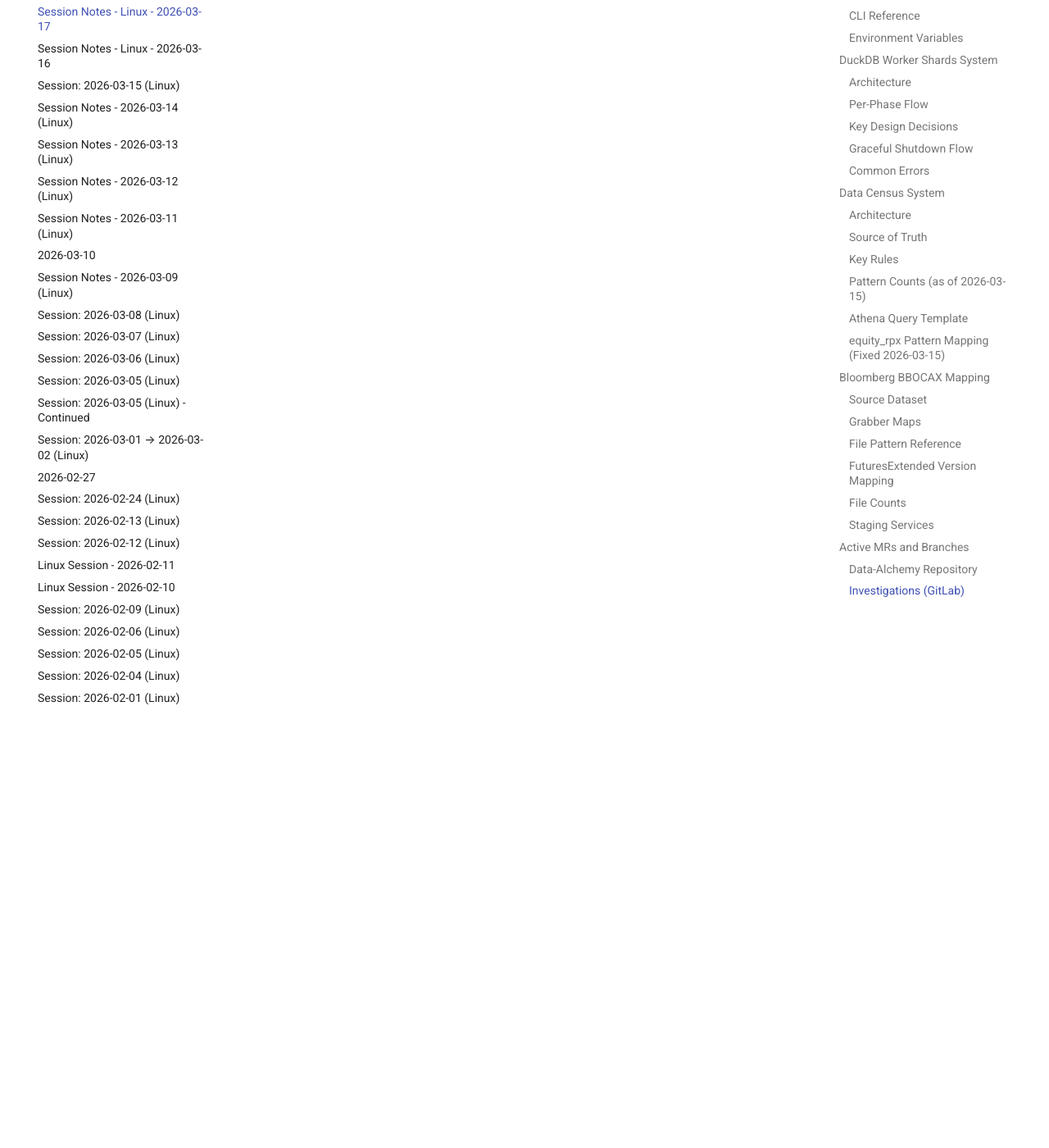
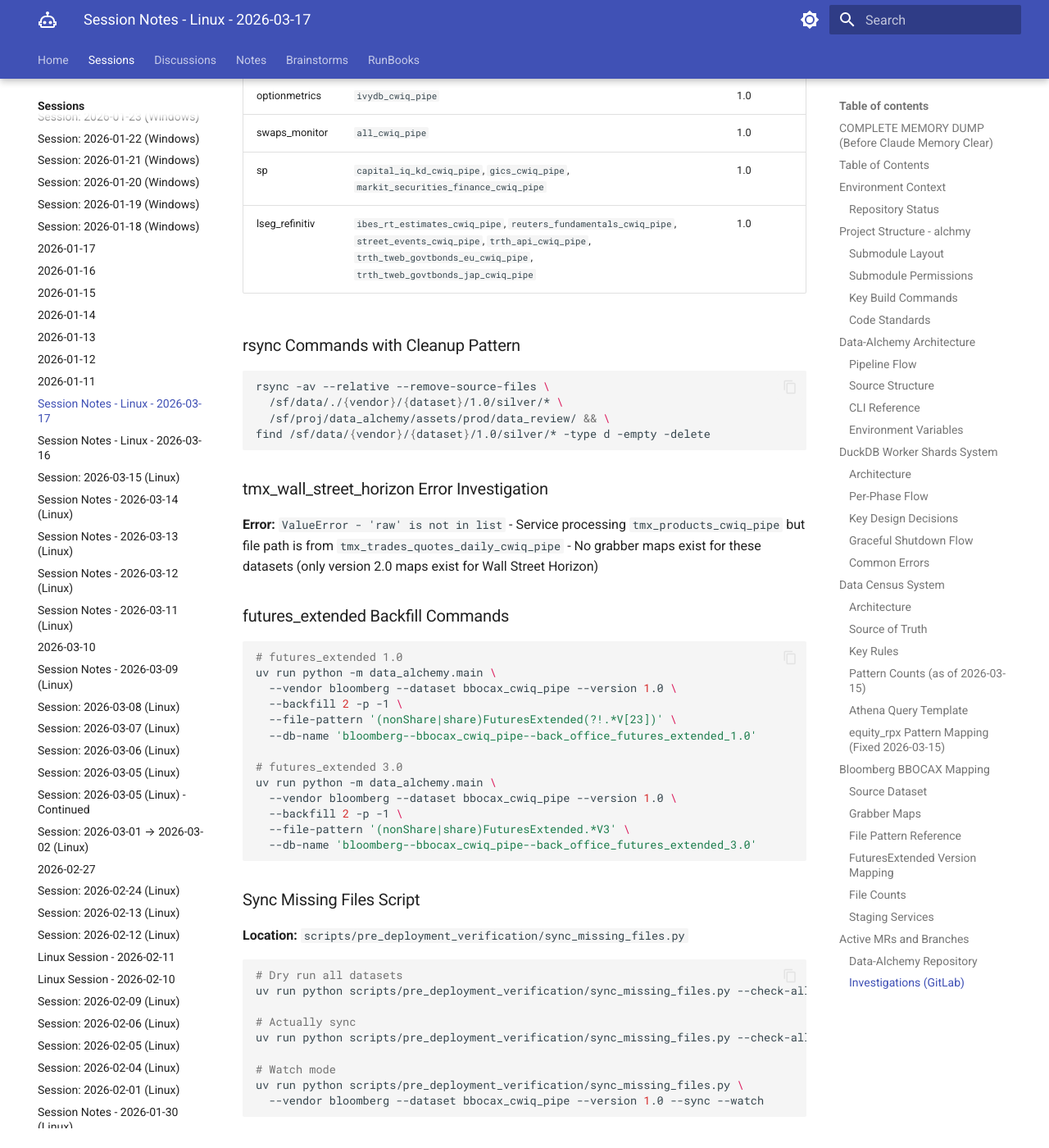
Before and after one commit to ThanuMahee12/AgentContext, an MkDocs documentation site: the page built from docs/sessions/claude/l-2026-03-17.md, in a window 1280 px wide and 1400 px high, scrolled down 15136 px. Shown: the whole window at 82% size. Built offline with MkDocs 1.6.1 and Material for MkDocs 9.7.7, drawn with Linux system fonts in a browser that asks for light colours; some of the changed text lies outside the part shown.

Commit message:
docs: update session l-2026-03-17

````diff
--- a/docs/sessions/claude/l-2026-03-17.md
+++ b/docs/sessions/claude/l-2026-03-17.md
@@ -544,3 +544,97 @@ All jobs complete: 3000/3000
 **Log File Location:** `LOG_DIR/_process/YYYYMMDD/HHMMSS.log`
 
 ---
+
+## Session Part 2 (Continued after context compaction)
+
+### Verified Dataset Names for rsync Commands
+
+Checked grabber maps and service files for correct dataset names:
+
+| Vendor | Dataset | Version |
+|--------|---------|---------|
+| crunchbase | `firmographic_cwiq_pipe` | 1.0 |
+| copp_clark | `holiday_cwiq_pipe` | 1.0 |
+| datos | `domain_traffic_feed_cwiq_pipe` | 1.0 |
+| factset | `factset_all_cwiq_pipe` | 1.0 |
+| msci_barra | `risk_cwiq_pipe` | 1.0 |
+| optionmetrics | `ivydb_cwiq_pipe` | 1.0 |
+| swaps_monitor | `all_cwiq_pipe` | 1.0 |
+| sp | `capital_iq_kd_cwiq_pipe`, `gics_cwiq_pipe`, `markit_securities_finance_cwiq_pipe` | 1.0 |
+| lseg_refinitiv | `ibes_rt_estimates_cwiq_pipe`, `reuters_fundamentals_cwiq_pipe`, `street_events_cwiq_pipe`, `trth_api_cwiq_pipe`, `trth_tweb_govtbonds_eu_cwiq_pipe`, `trth_tweb_govtbonds_jap_cwiq_pipe` | 1.0 |
+
+### rsync Commands with Cleanup Pattern
+
+```bash
+rsync -av --relative --remove-source-files \
+  /sf/data/./{vendor}/{dataset}/1.0/silver/* \
+  /sf/proj/data_alchemy/assets/prod/data_review/ && \
+find /sf/data/{vendor}/{dataset}/1.0/silver/* -type d -empty -delete
+```
+
+### tmx_wall_street_horizon Error Investigation
+
+**Error:** `ValueError - 'raw' is not in list`
+- Service processing `tmx_products_cwiq_pipe` but file path is from `tmx_trades_quotes_daily_cwiq_pipe`
+- No grabber maps exist for these datasets (only version 2.0 maps exist for Wall Street Horizon)
+
+### futures_extended Backfill Commands
+
+```bash
+# futures_extended 1.0
+uv run python -m data_alchemy.main \
+  --vendor bloomberg --dataset bbocax_cwiq_pipe --version 1.0 \
+  --backfill 2 -p -1 \
+  --file-pattern '(nonShare|share)FuturesExtended(?!.*V[23])' \
+  --db-name 'bloomberg--bbocax_cwiq_pipe--back_office_futures_extended_1.0'
+
+# futures_extended 3.0
+uv run python -m data_alchemy.main \
+  --vendor bloomberg --dataset bbocax_cwiq_pipe --version 1.0 \
+  --backfill 2 -p -1 \
+  --file-pattern '(nonShare|share)FuturesExtended.*V3' \
+  --db-name 'bloomberg--bbocax_cwiq_pipe--back_office_futures_extended_3.0'
+```
+
+### Sync Missing Files Script
+
+**Location:** `scripts/pre_deployment_verification/sync_missing_files.py`
+
+```bash
+# Dry run all datasets
+uv run python scripts/pre_deployment_verification/sync_missing_files.py --check-all --dry-run
+
+# Actually sync
+uv run python scripts/pre_deployment_verification/sync_missing_files.py --check-all --sync
+
+# Watch mode
+uv run python scripts/pre_deployment_verification/sync_missing_files.py \
+  --vendor bloomberg --dataset bbocax_cwiq_pipe --version 1.0 --sync --watch
+```
+
+### File Delivery Window Commands
+
+```bash
+# File delivery time window (last 7 days)
+for d in $(seq 0 6); do
+  date_str=$(date -d "$d days ago" +%Y%m%d)
+  echo "=== $date_str ==="
+  find /sf/data/bloomberg/back_office_futures_extended/3.0/raw/*/2026/$date_str \
+    -type f -printf '%TH:%TM:%TS %f\n' 2>/dev/null | sort | head -1
+  find /sf/data/bloomberg/back_office_futures_extended/3.0/raw/*/2026/$date_str \
+    -type f -printf '%TH:%TM:%TS %f\n' 2>/dev/null | sort | tail -1
+done
+
+# Hourly distribution
+find /sf/data/bloomberg/back_office_futures_extended/3.0/raw/*/2026/202603* \
+  -type f -printf '%TH\n' 2>/dev/null | sort | uniq -c | sort -k2
+```
+
+---
+
+## Pending Tasks
+
+- [ ] File delivery window analysis for futures_extended 3.0
+- [ ] MR #647 review/merge (futures_extended service reorganization)
+
+---
````
